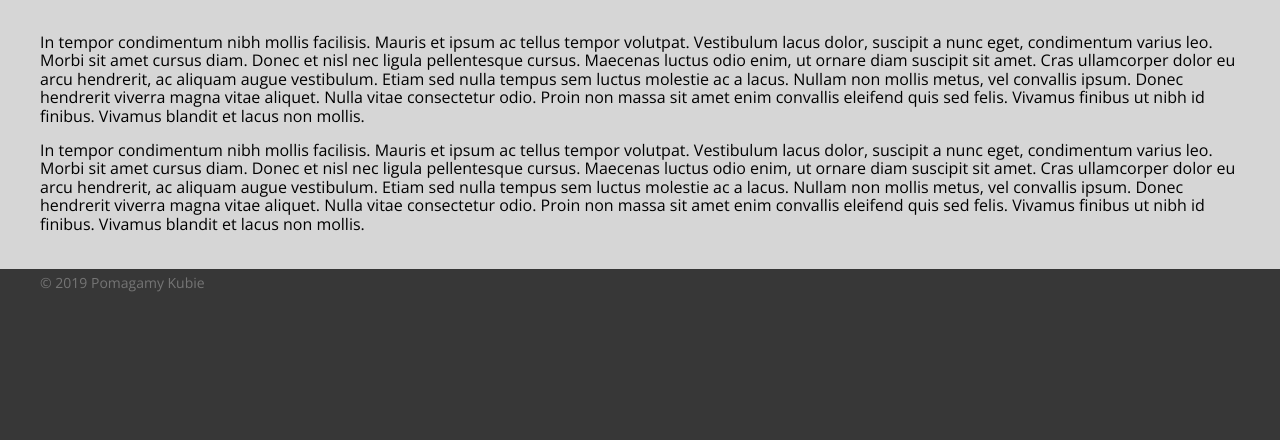
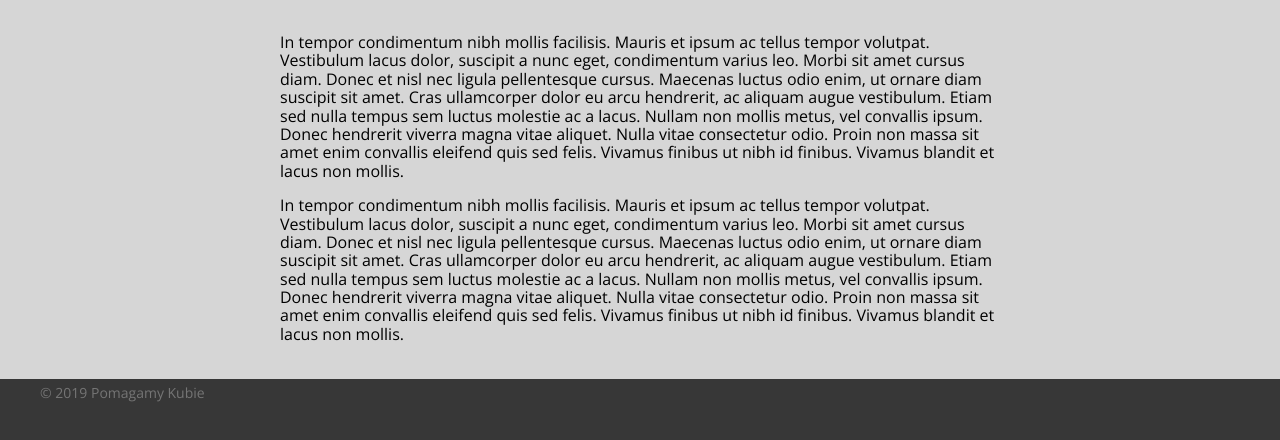
Before and after one commit to MarcinHebda/website_kuba, a plain HTML site: page main.html in a window 1280 px wide. Shown: the part 164-604 px from the top of the page. Drawn offline with nearby package versions, Linux system fonts and the light colour scheme.

Commit message:
create content columns (display: table-cell)

```diff
--- a/main.html
+++ b/main.html
@@ -41,8 +41,14 @@
 
 	<div class="content">
 		<div class="content-inner">
-			<p>In tempor condimentum nibh mollis facilisis. Mauris et ipsum ac tellus tempor volutpat. Vestibulum lacus dolor, suscipit a nunc eget, condimentum varius leo. Morbi sit amet cursus diam. Donec et nisl nec ligula pellentesque cursus. Maecenas luctus odio enim, ut ornare diam suscipit sit amet. Cras ullamcorper dolor eu arcu hendrerit, ac aliquam augue vestibulum. Etiam sed nulla tempus sem luctus molestie ac a lacus. Nullam non mollis metus, vel convallis ipsum. Donec hendrerit viverra magna vitae aliquet. Nulla vitae consectetur odio. Proin non massa sit amet enim convallis eleifend quis sed felis. Vivamus finibus ut nibh id finibus. Vivamus blandit et lacus non mollis.</p>
-			<p>In tempor condimentum nibh mollis facilisis. Mauris et ipsum ac tellus tempor volutpat. Vestibulum lacus dolor, suscipit a nunc eget, condimentum varius leo. Morbi sit amet cursus diam. Donec et nisl nec ligula pellentesque cursus. Maecenas luctus odio enim, ut ornare diam suscipit sit amet. Cras ullamcorper dolor eu arcu hendrerit, ac aliquam augue vestibulum. Etiam sed nulla tempus sem luctus molestie ac a lacus. Nullam non mollis metus, vel convallis ipsum. Donec hendrerit viverra magna vitae aliquet. Nulla vitae consectetur odio. Proin non massa sit amet enim convallis eleifend quis sed felis. Vivamus finibus ut nibh id finibus. Vivamus blandit et lacus non mollis.</p>
+			<div class="column-left">
+			</div><!-- .column-left -->
+			<div class="column-center">
+				<p>In tempor condimentum nibh mollis facilisis. Mauris et ipsum ac tellus tempor volutpat. Vestibulum lacus dolor, suscipit a nunc eget, condimentum varius leo. Morbi sit amet cursus diam. Donec et nisl nec ligula pellentesque cursus. Maecenas luctus odio enim, ut ornare diam suscipit sit amet. Cras ullamcorper dolor eu arcu hendrerit, ac aliquam augue vestibulum. Etiam sed nulla tempus sem luctus molestie ac a lacus. Nullam non mollis metus, vel convallis ipsum. Donec hendrerit viverra magna vitae aliquet. Nulla vitae consectetur odio. Proin non massa sit amet enim convallis eleifend quis sed felis. Vivamus finibus ut nibh id finibus. Vivamus blandit et lacus non mollis.</p>
+				<p>In tempor condimentum nibh mollis facilisis. Mauris et ipsum ac tellus tempor volutpat. Vestibulum lacus dolor, suscipit a nunc eget, condimentum varius leo. Morbi sit amet cursus diam. Donec et nisl nec ligula pellentesque cursus. Maecenas luctus odio enim, ut ornare diam suscipit sit amet. Cras ullamcorper dolor eu arcu hendrerit, ac aliquam augue vestibulum. Etiam sed nulla tempus sem luctus molestie ac a lacus. Nullam non mollis metus, vel convallis ipsum. Donec hendrerit viverra magna vitae aliquet. Nulla vitae consectetur odio. Proin non massa sit amet enim convallis eleifend quis sed felis. Vivamus finibus ut nibh id finibus. Vivamus blandit et lacus non mollis.</p>
+			</div><!-- .column-center -->
+			<div class="column-right">
+			</div><!-- column-right -->
 		</div><!-- .content-inner -->
 	</div><!-- .content -->
 
--- a/style.css
+++ b/style.css
@@ -140,6 +140,19 @@ body {
 	width: 1200px;
 	margin: 0 auto;
 }
+.content-inner .column-left {
+	display: table-cell;
+	width: 20%;
+}
+.content-inner .column-center {
+	display: table-cell;
+	width: 60%;
+}
+.content-inner .column-right {
+	display: table-cell;
+	width: 20%;
+}
+
 
 
 /*--------------------------------------------------------------
```
